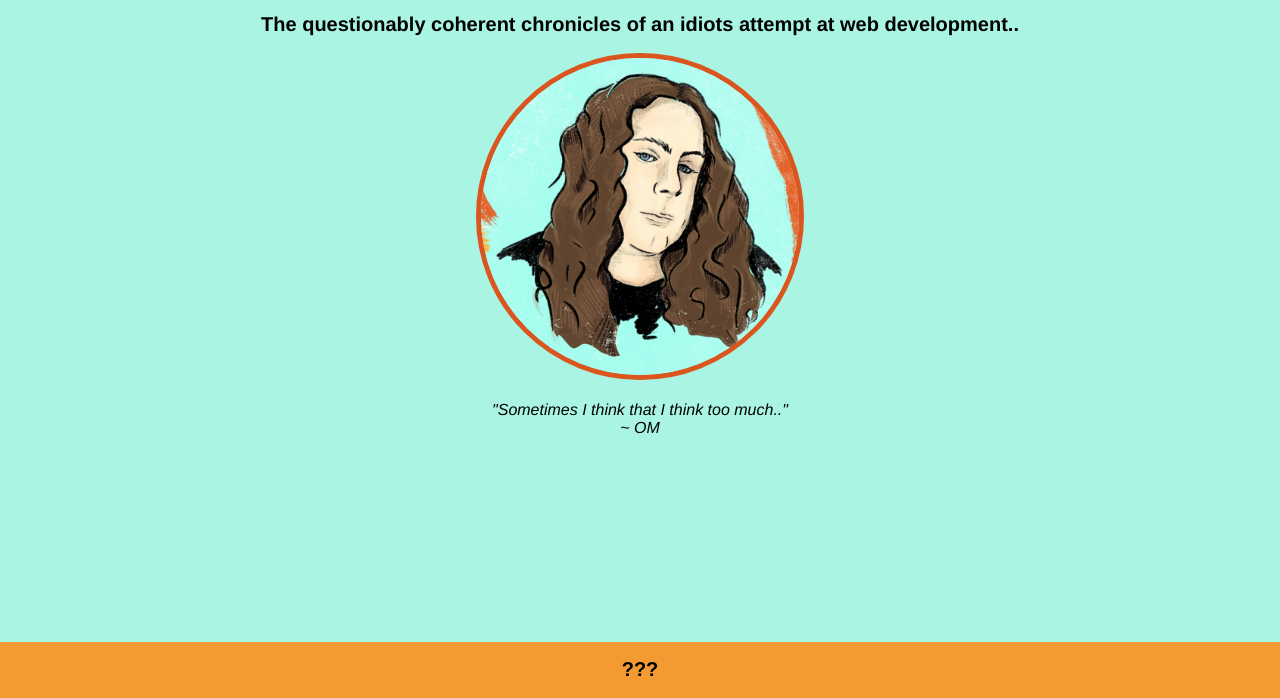
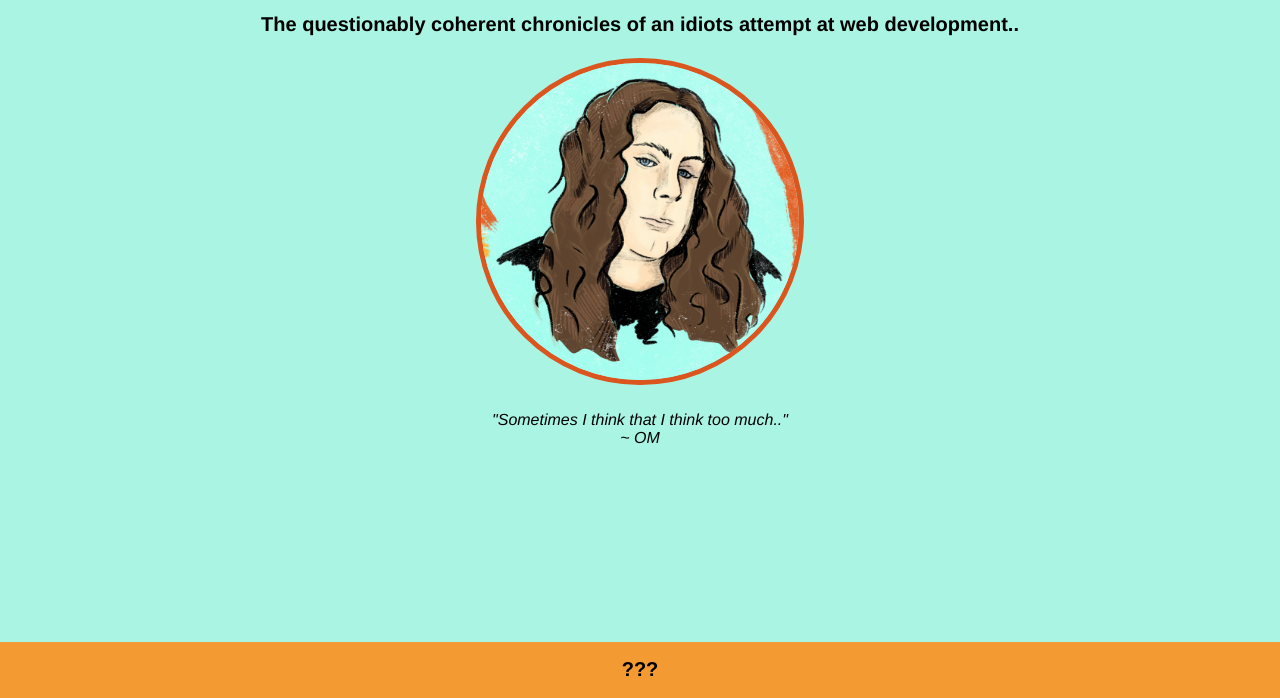
Before and after one commit to oranmornz/oranmornz.github.io, a plain HTML site: page index.html in a window 1280 px wide. Shown: the part 102-800 px from the top of the page. Drawn offline with Linux system fonts and the light colour scheme.

Commit message:
Layout tweaking

```diff
--- a/styles/main.css
+++ b/styles/main.css
@@ -60,7 +60,8 @@ a {
 }
 
 #hero-container {
-    display: block;
+    display: flex;
+    flex-direction: column;
 }
 
 #hero-portrait {
@@ -92,7 +93,7 @@ a {
 #footer {
     display: flex;
     background-color: rgb(244, 154, 51);
-    position: fixed;
+    position: absolute;
     bottom: 0px;
     width: 100%;
     justify-content: center;
```
